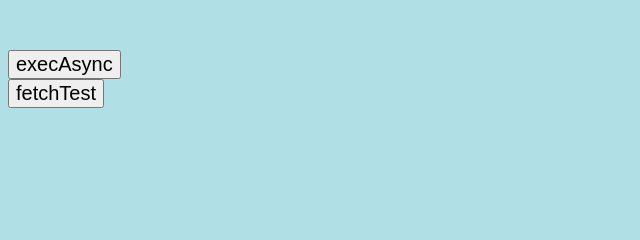
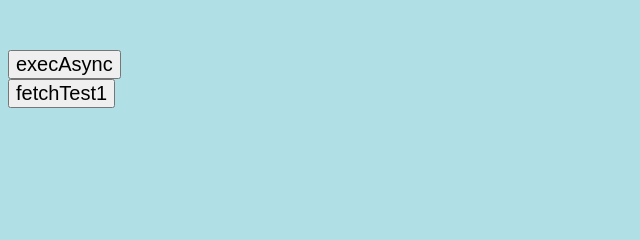
Before and after one commit to instantq/instantq.github.io, a plain HTML site: page index.html in a window 1280 px wide. Shown: the top 240 px of the page, 0-640 px from the left. Drawn offline with Linux system fonts and the light colour scheme.

Commit message:
Update index.html

```diff
--- a/index.html
+++ b/index.html
@@ -13,7 +13,7 @@
   <body>
     <div style="margin-top: 50px">
       <div><input type="button" value="execAsync" onclick="postToNative('Hello')"></div>
-      <div><input type="button" value="fetchTest" onclick="fetchTest()"></div>
+      <div><input type="button" value="fetchTest1" onclick="fetchTest()"></div>
       <br/>
       <br/>
       <br/>
```
